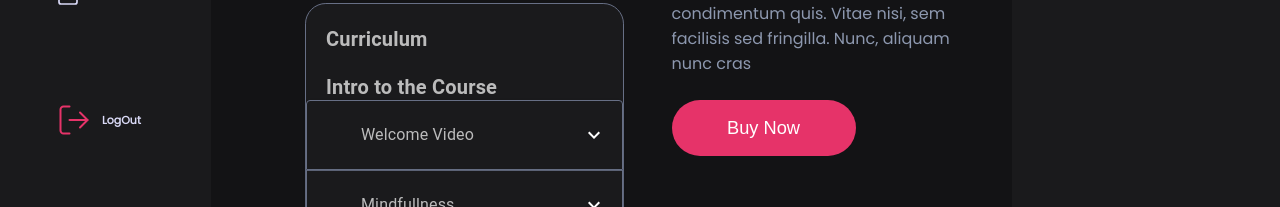
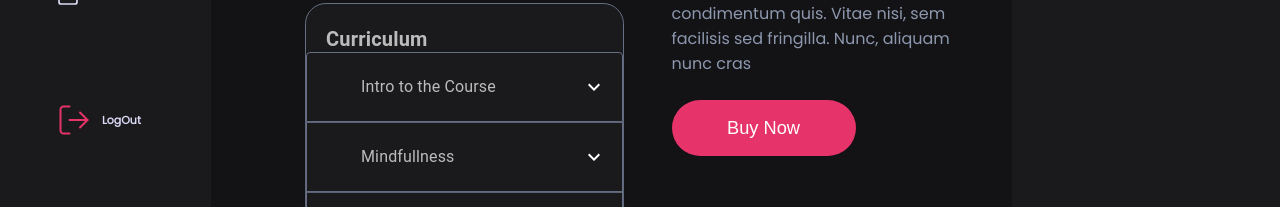
Before and after one commit to saadwaqas688/Evolove, a React (Create React App) app: page /test in a window 1280 px wide. Shown: the part 548-755 px from the top of the page. Built offline with nearby package versions, Linux system fonts and the light colour scheme.

Commit message:
little changes in course modue

```diff
--- a/src/Components/Containers/Courses/CourseVideos/CourseVideoAccordian.js
+++ b/src/Components/Containers/Courses/CourseVideos/CourseVideoAccordian.js
@@ -26,17 +26,18 @@ export default function CourseAccordions() {
             Curriculum
           </CourseVideoAccordianHeading>
 
-          <CourseVideoAccordianHeading >
+          {/* <CourseVideoAccordianHeading >
             Intro to the Course
-          </CourseVideoAccordianHeading>
+          </CourseVideoAccordianHeading> */}
           <Accordion sx={{ background: Colors.dark, border: "0.25px solid #676F85" }} disableGutters={true} expanded={expanded === 'panel1'} onChange={handleChange('panel1')}>
             <AccordionSummary
               expandIcon={<ExpandMoreIcon sx={{ color: Colors.light }} />}
               aria-controls="panel1bh-content"
               id="panel1bh-header"
             >
+
               <CourseVideoAccordianTypography >
-                Welcome Video
+             Intro to the Course
               </CourseVideoAccordianTypography>
 
             </AccordionSummary>
```
